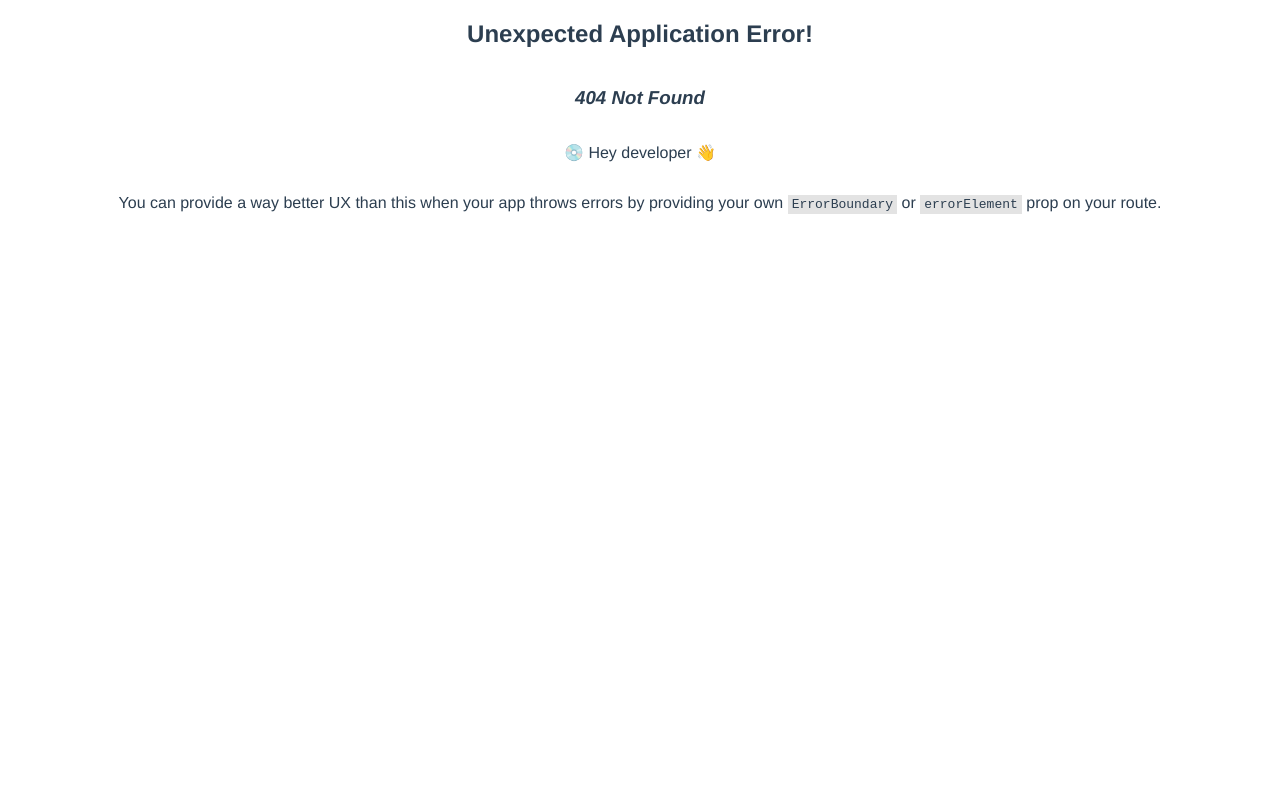
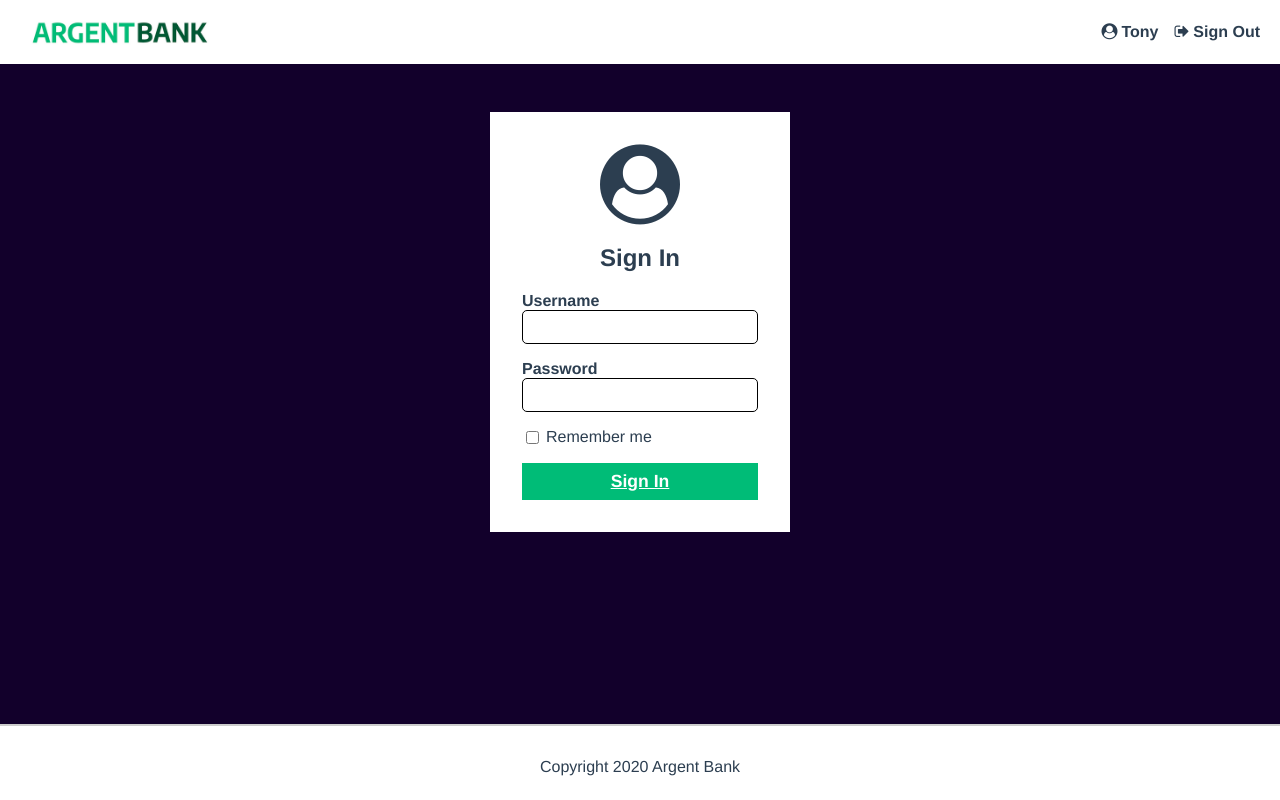
Before and after one commit to raphaelsanchez/oc-p13-ArgentBank, a React (Vite) app: page /login in a window 1280 px wide. Before the commit this address had no page. Built offline with nearby package versions, Linux system fonts and the light colour scheme.

Commit message:
chore: Update navigation links and page names to match defined routes

```diff
--- a/src/layouts/Nav.jsx
+++ b/src/layouts/Nav.jsx
@@ -21,7 +21,7 @@ export default function Nav() {
             <div>
                 {/* TODO: Dynamiser cette partie */}
                 {isAuthenticated && user && (
-                    <a className="main-nav-item" href="/user">
+                    <a className="main-nav-item" href="/profile">
                         <i className="fa fa-user-circle"></i>
                         <span>{user.firstName}</span>
                     </a>
@@ -34,7 +34,7 @@ export default function Nav() {
                         <span>Sign Out</span>
                     </a>
                 ) : (
-                    <a className="main-nav-item" href="/sign-in">
+                    <a className="main-nav-item" href="/login">
                         <i className="fa fa-user-circle"></i>
                         <span>Sign In</span>
                     </a>
--- a/src/pages/SignIn.jsx
+++ b/src/pages/Login.jsx
@@ -2,7 +2,7 @@
  * SignIn page.
  * @returns {JSX.Element} The SignIn component.
  */
-export default function SignIn() {
+export default function Login() {
     return (
         <main className="main bg-dark">
             <section className="sign-in-content">
@@ -22,7 +22,7 @@ export default function SignIn() {
                         <label htmlFor="remember-me">Remember me</label>
                     </div>
                     {/* <!-- PLACEHOLDER DUE TO STATIC SITE --> */}
-                    <a href="./user.html" className="sign-in-button">
+                    <a href="/profile" className="sign-in-button">
                         Sign In
                     </a>
                     {/* <!-- SHOULD BE THE BUTTON BELOW --> */}
--- a/src/pages/User.jsx
+++ b/src/pages/Profile.jsx
@@ -4,7 +4,7 @@ import { useCallback, useState } from 'react'
  * User page.
  * @returns {JSX.Element} The User component.
  */
-export default function User() {
+export default function Profile() {
     const [showEditForm, setShowEditForm] = useState(false)
 
     /**
```
Also changed, not shown: src/router.jsx (+6 -6 lines).
